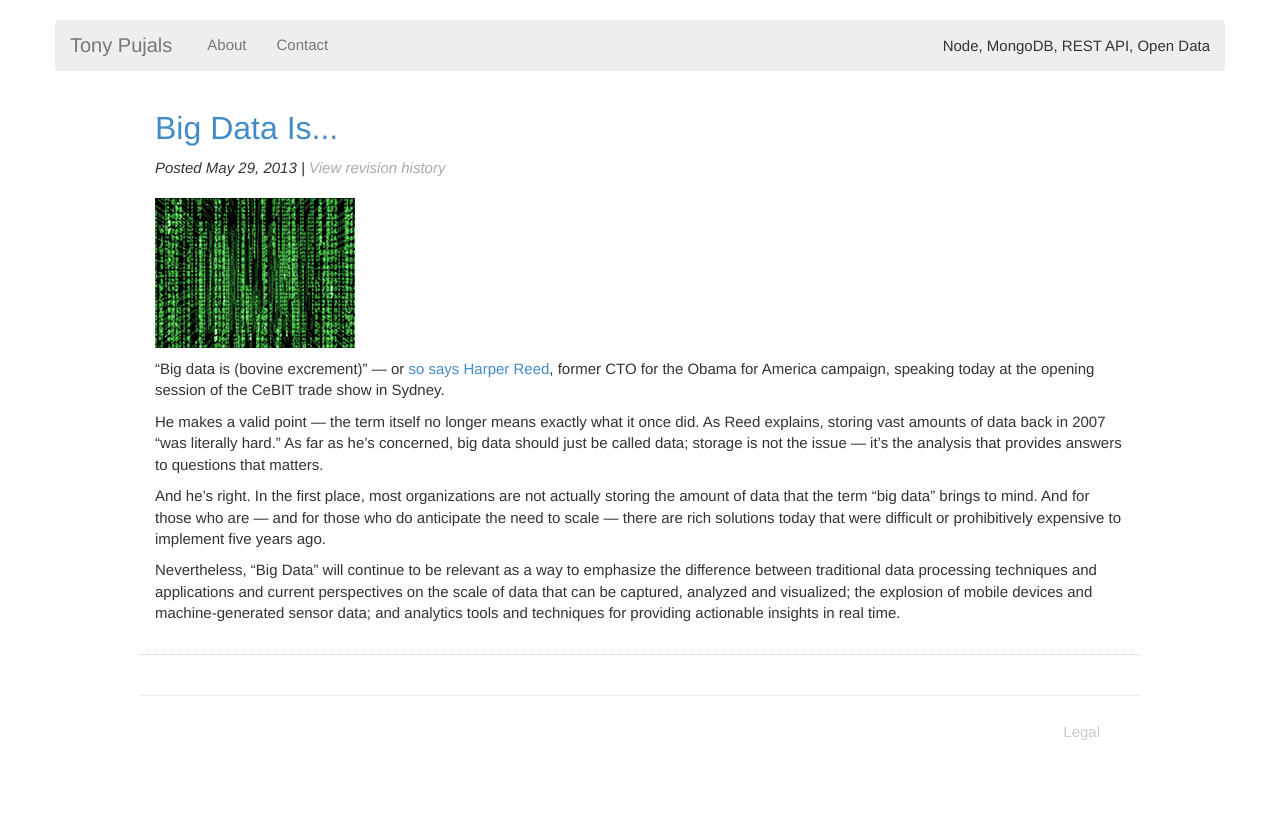
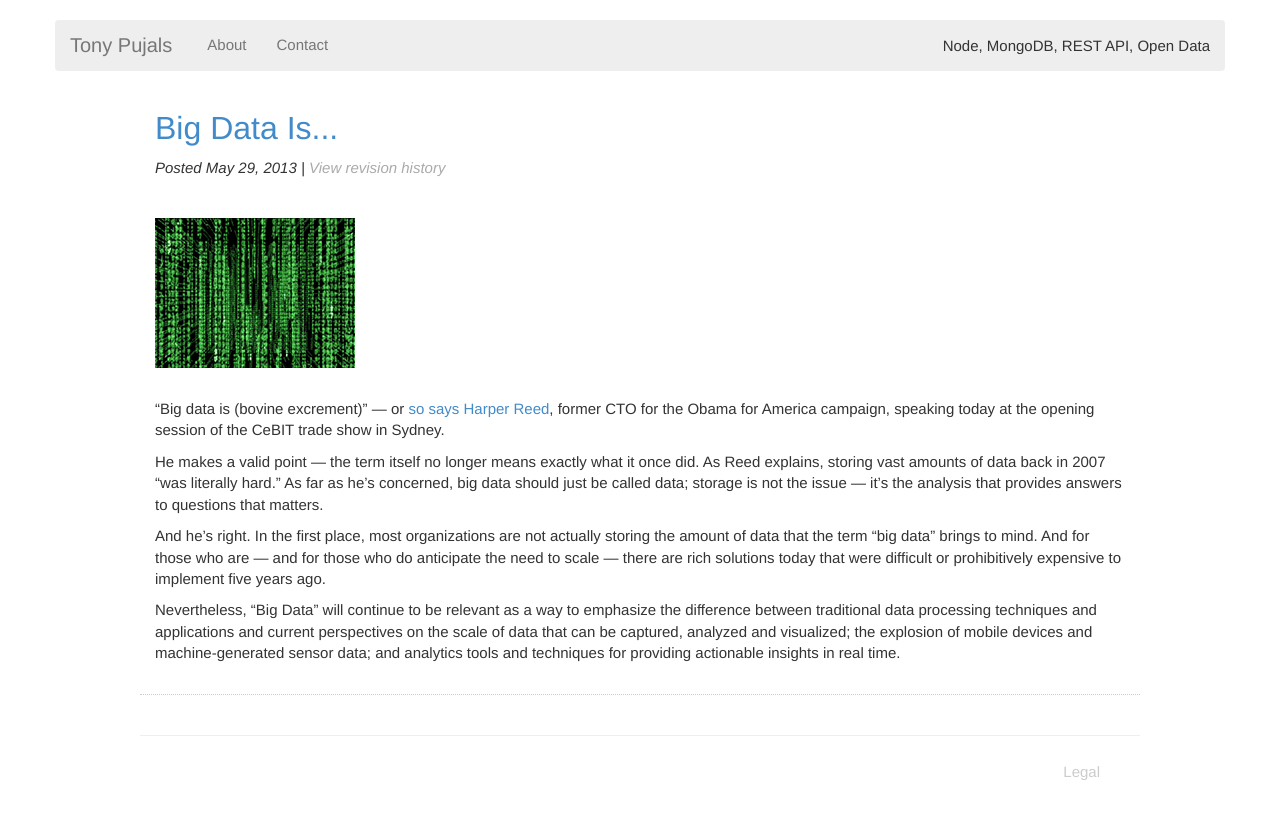
Before and after one commit to subfuzion/subfuzion.github.io, a Jekyll site: the page built from _posts/2013-05-29-big-data-is.md, in a window 1280 px wide. Shown: the top 819 px of the page. Built offline with Jekyll 4.4.1, drawn with Linux system fonts in a browser that asks for light colours; nearby versions of some CDN libraries; comment, search, counter and statistics services are not loaded.

Commit message:
minor style edits

```diff
--- a/assets/css/style.css
+++ b/assets/css/style.css
@@ -20,6 +20,8 @@ body {
 @media (max-width: 550px) {
     .alignleft, .alignright { float: none; clear: both; margin-left: auto; margin-right: auto; }
 }
+
+img { margin-top: 20px; margin-bottom: 20px; max-width: 100%; }
 
 /* Footnotes */
 .footnotes { font-size: .9em; }
```
